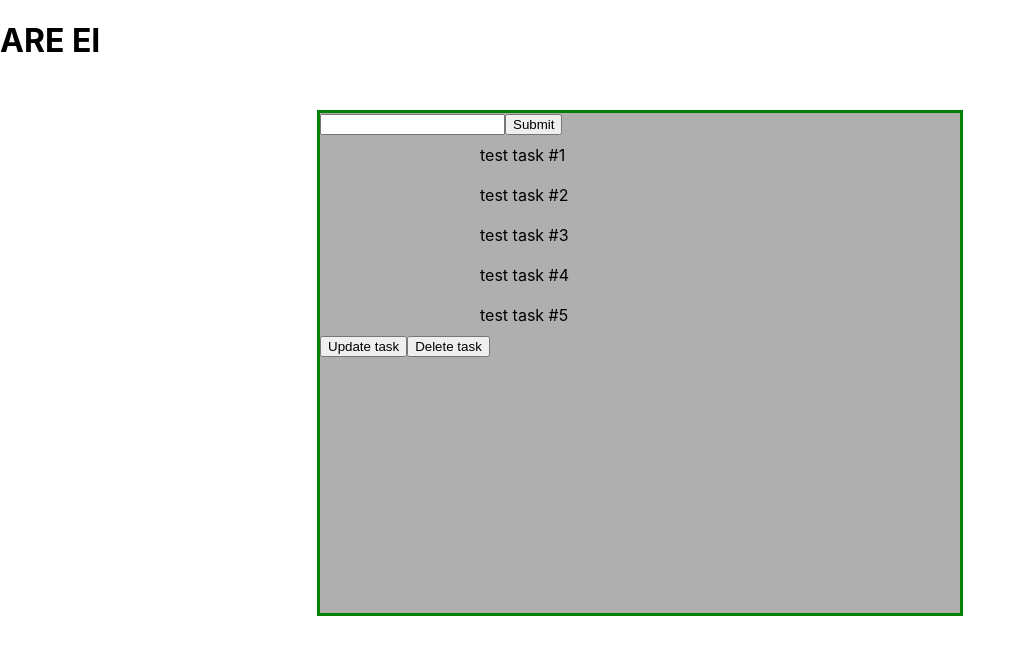
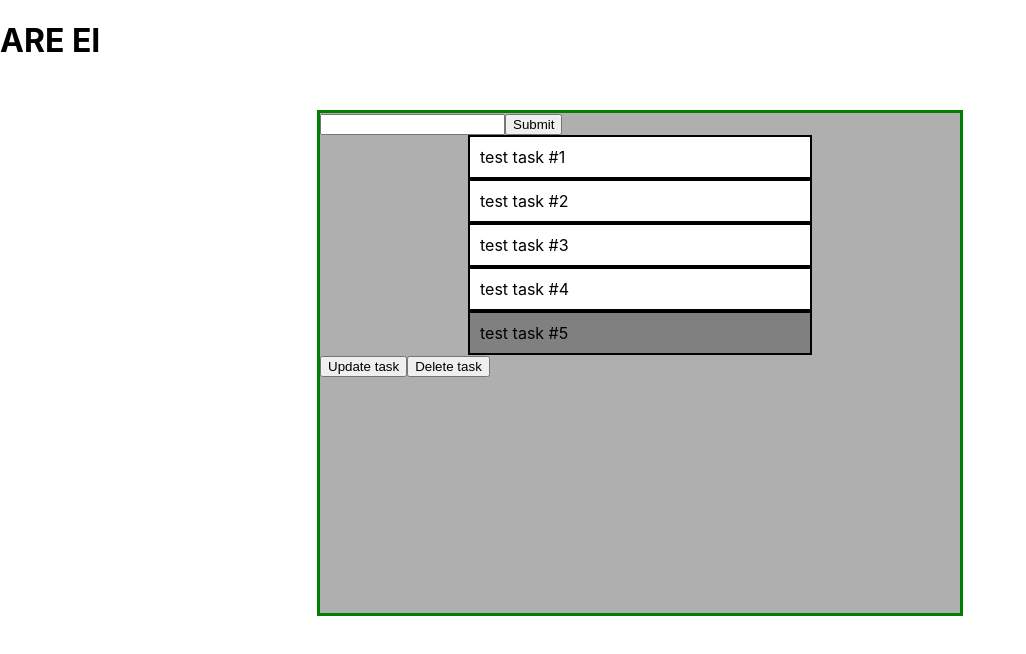
Before and after one commit to sashiba/todo-list-app, a React (Create React App) app: page / in a window 1280 px wide. Shown: the top 654 px of the page, without its empty margins (0-1026 px from the left). Built offline with nearby package versions, Linux system fonts and the light colour scheme.

Commit message:
add select state for tasks

```diff
--- a/src/App.css
+++ b/src/App.css
@@ -52,4 +52,15 @@
   margin: auto;
   padding: 10px;
   width: 50%;
+  background-color: white;
+  border: 2px solid;
 }
+
+.task-selected {
+  margin-top: 5px;
+  margin: auto;
+  padding: 10px;
+  width: 50%;
+  background-color: gray;
+  border: 2px solid;
+}
--- a/src/components/task.jsx
+++ b/src/components/task.jsx
@@ -1,10 +1,27 @@
 import React, { Component } from 'react';
 
 class Task extends Component {
+  // task(key, name, selected)
+  constructor(props) {
+    super(props);
+  }
+
+  getClass(selected) {
+    return selected ? "task-selected" : "task"
+  }
+
+  handleClick() {
+    console.log('handleCLIckTASk');
+    console.log(this.props);
+    this.props.onClick(this.props.name, this.props.selected);
+  }
 
   render() {
     return (
-      <div className="task">
+      <div
+        className={this.getClass(this.props.selected)}
+        onClick={this.handleClick.bind(this)}
+      >
         {this.props.name}
       </div>
     );
--- a/src/components/tasks.jsx
+++ b/src/components/tasks.jsx
@@ -2,11 +2,11 @@ import React, { Component } from 'react';
 import Task from './task'
 
 const tasks = [
-  { id: 1, name: "test task #1" },
-  { id: 2, name: "test task #2" },
-  { id: 3, name: "test task #3" },
-  { id: 4, name: "test task #4" },
-  { id: 5, name: "test task #5" }
+  { id: 1, name: "test task #1", selected: false },
+  { id: 2, name: "test task #2", selected: false },
+  { id: 3, name: "test task #3", selected: false },
+  { id: 4, name: "test task #4", selected: false },
+  { id: 5, name: "test task #5", selected: true }
 ]
 
 class Tasks extends Component {
@@ -14,21 +14,35 @@ class Tasks extends Component {
     super(props);
     this.state = {
       value: '',
-      items: []
+      items: tasks
     };
 
     this.handleChange = this.handleChange.bind(this);
     this.handleSubmit = this.handleSubmit.bind(this);
+    this.handleDelete = this.handleDelete.bind(this);
+    this.handleClick = this.handleClick.bind(this);
   }
 
   handleSubmit(event) {
-    this.setState({ items: [ ...this.state.items, { "name": this.state.value, key: "should update" }] });
+    this.setState({ items: [ ...this.state.items, { "name": this.state.value, key: "should update", "selected": false }] });
     this.setState({ value: "" });
     event.preventDefault();
   }
 
   handleChange(event) {
     this.setState({value: event.target.value});
+  }
+
+  handleClick(name, isSelected) {
+    const itemIndex = this.state.items.findIndex( item => item.name == name );
+    const selected = !isSelected;
+
+    this.setState({ items: this.state.items.map( item => item.name == name ? {...item, selected } : item) });
+  }
+
+  handleDelete() {
+    const newItems = this.state.items.filter( item => item.selected == true );
+    console.log(newItems);
   }
 
   render() {
@@ -40,11 +54,10 @@ class Tasks extends Component {
         <input type="submit" value="Submit" />
       </form>
 
-      {tasks.map( el => <Task key={el.id} name={el.name}/> )}
-      {this.state.items.map( el => <Task key={el.id} name={el.name}/> )}
+      {this.state.items.map( el => <Task key={el.id} name={el.name} onClick={this.handleClick} selected={el.selected}/> )}
 
       <button className="btn">Update task</button>
-      <button className="btn">Delete task</button>
+      <button className="btn" onClick={this.handleDelete}>Delete task</button>
     </div>
     );
   }
```
